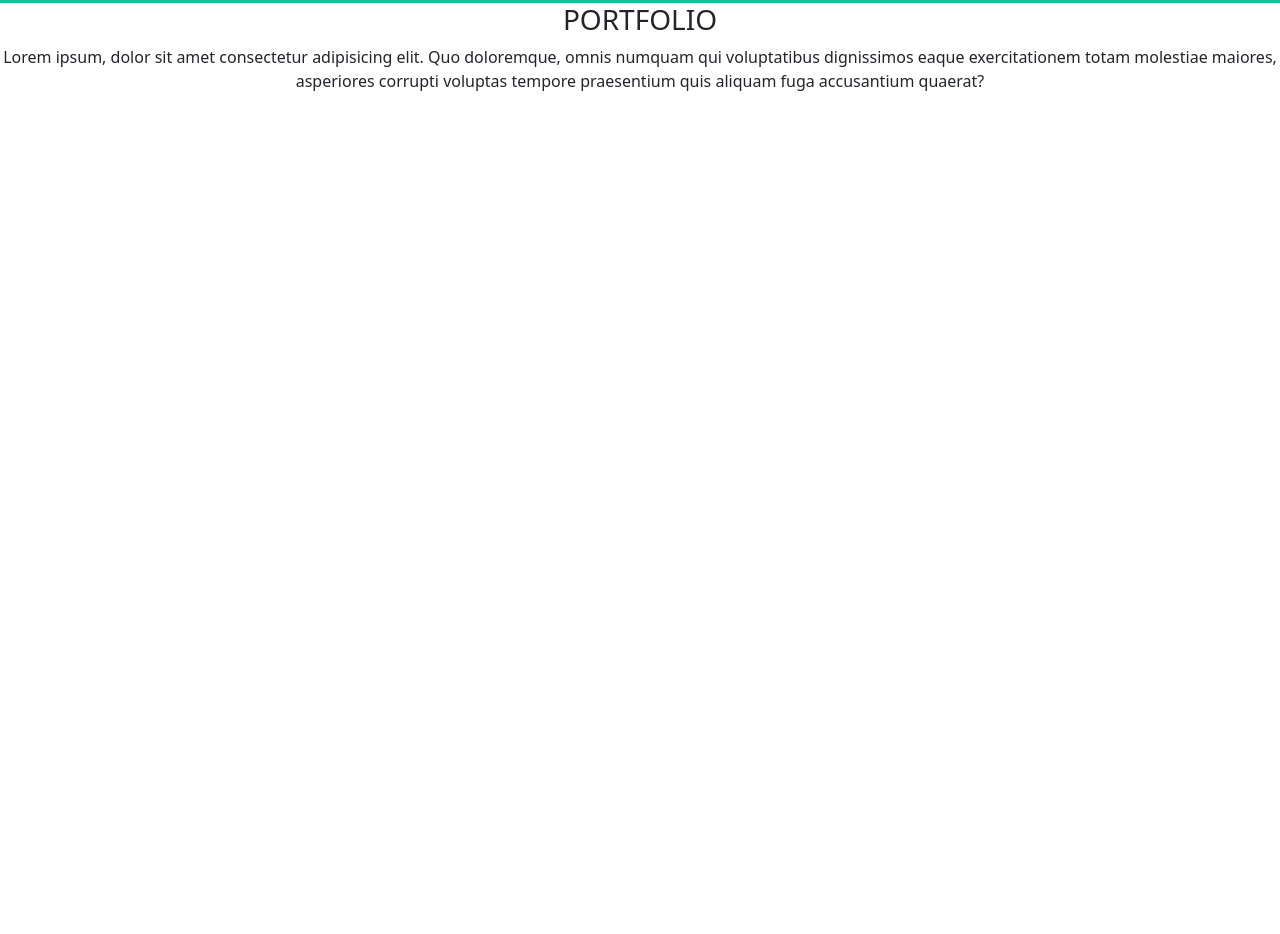
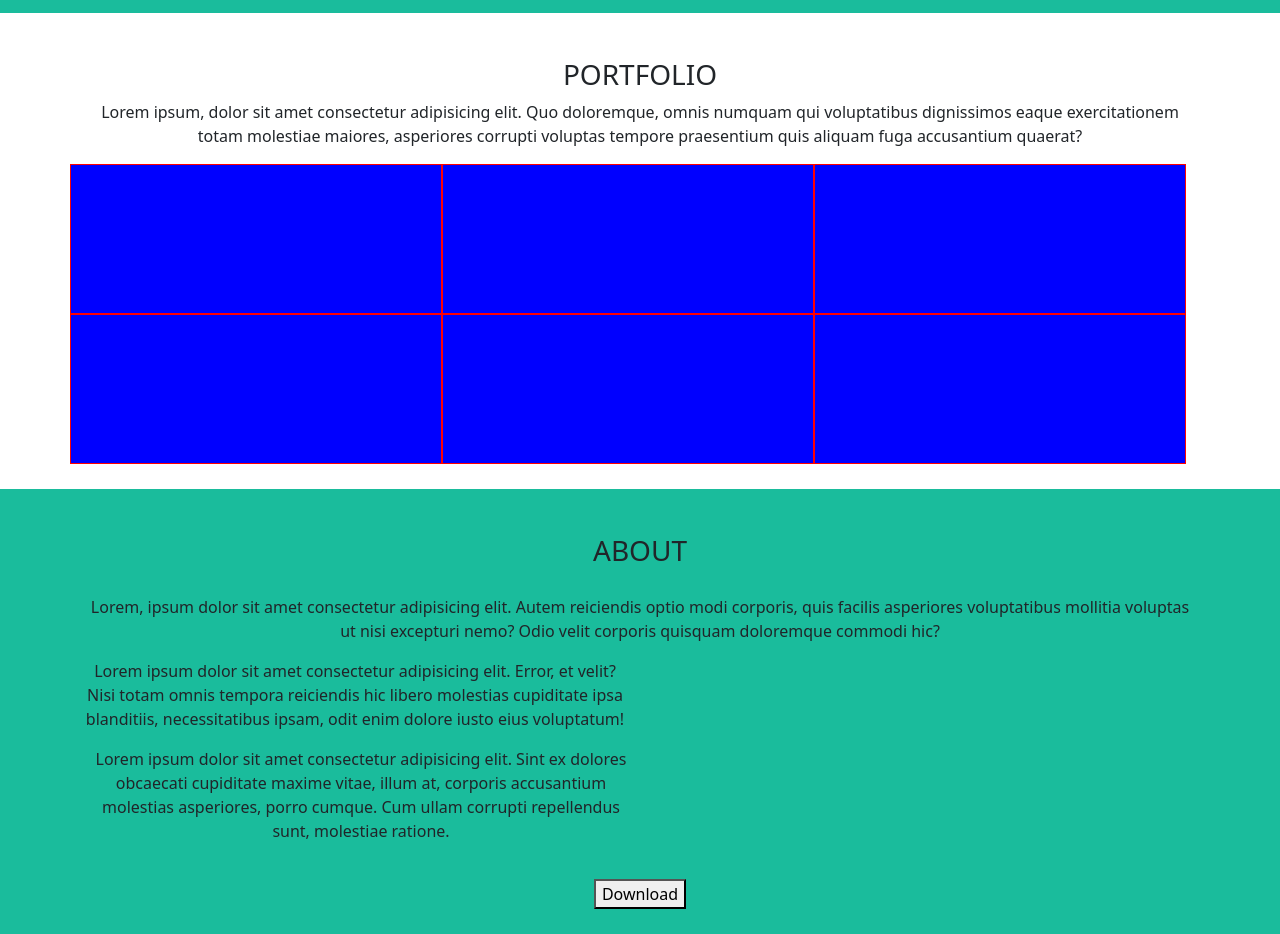
Before and after one commit to Angelo7x/html-css-bootstrap-freelancer, a plain HTML site: page index.html in a window 1280 px wide. Shown: the part 463-1397 px from the top of the page. Before the commit the page ends 800 px from the top, so only its background shows below. Drawn offline with nearby package versions, Linux system fonts and the light colour scheme.

Commit message:
fine section portfolio

```diff
--- a/css/style.css
+++ b/css/style.css
@@ -11,7 +11,7 @@ ul li {
 
 .start-bootstrap {
     background-color: #1abc9c;
-    padding: 20px 0;
+    padding: 25px 0;
 }
 
 .profile {
@@ -27,3 +27,20 @@ ul li {
 .container .col-12 {
     padding-top: 20px
 }
+
+
+.portfolio {
+    padding: 25px 0;
+}
+
+.portfolio .col-4 {
+    height: 150px;
+    background-color: blue;
+    border: 1px solid red;
+    padding-right: 5px;
+}
+
+.about {
+    background-color: #1abc9c;
+    padding:25px 0;
+}
--- a/index.html
+++ b/index.html
@@ -40,13 +40,52 @@
                     </div>
                 </div>
             </section>
-            <section class="portfolio text-center">
-                <div class="col-12">
-                    <h3>PORTFOLIO</h3>
-                    <p>Lorem ipsum, dolor sit amet consectetur adipisicing elit. Quo doloremque, omnis numquam qui voluptatibus dignissimos eaque exercitationem totam molestiae maiores, asperiores corrupti voluptas tempore praesentium quis aliquam fuga accusantium quaerat?</p>
-
+            <section class="portfolio">
+                <div class="container text-center">
+                    <div class="row">
+                        <div class="col-12">
+                            <h3>PORTFOLIO</h3>
+                            <p>Lorem ipsum, dolor sit amet consectetur adipisicing elit. Quo doloremque, omnis numquam qui voluptatibus dignissimos eaque exercitationem totam molestiae maiores, asperiores corrupti voluptas tempore praesentium quis aliquam fuga accusantium quaerat?</p>
+                        </div>
+                        <div class="row">
+                            <div class="col-4"></div>
+                            <div class="col-4"></div>
+                            <div class="col-4"></div>
+                        </div>
+                        <div class="row">
+                            <div class="col-4"></div>
+                            <div class="col-4"></div>
+                            <div class="col-4"></div>
+                        </div>
+                    </div>
                 </div>
-
+            </section>
+            <section class="about">
+                <div class="container text-center">
+                    <div class="row">
+                        <div class="col-12">
+                            <h3>ABOUT</h3>
+                        </div>
+                    </div>
+                    <div class="row">
+                        <div class="col-12">
+                            <p>Lorem, ipsum dolor sit amet consectetur adipisicing elit. Autem reiciendis optio modi corporis, quis facilis asperiores voluptatibus mollitia voluptas ut nisi excepturi nemo? Odio velit corporis quisquam doloremque commodi hic?</p>
+                        </div>
+                    </div>
+                    <div class="row">
+                        <div class="col-6">
+                            <p>Lorem ipsum dolor sit amet consectetur adipisicing elit. Error, et velit? Nisi totam omnis tempora reiciendis hic libero molestias cupiditate ipsa blanditiis, necessitatibus ipsam, odit enim dolore iusto eius voluptatum!</p>
+                        </div>
+                    </div>
+                        <div class="col-6">
+                            <p>Lorem ipsum dolor sit amet consectetur adipisicing elit. Sint ex dolores obcaecati cupiditate maxime vitae, illum at, corporis accusantium molestias asperiores, porro cumque. Cum ullam corrupti repellendus sunt, molestiae ratione.</p>
+                        </div>
+                    <div class="row">
+                        <div class="col-12">
+                            <button>Download</button>
+                        </div>
+                    </div>
+                </div>
             </section>
         </main>
         <footer></footer>
```
